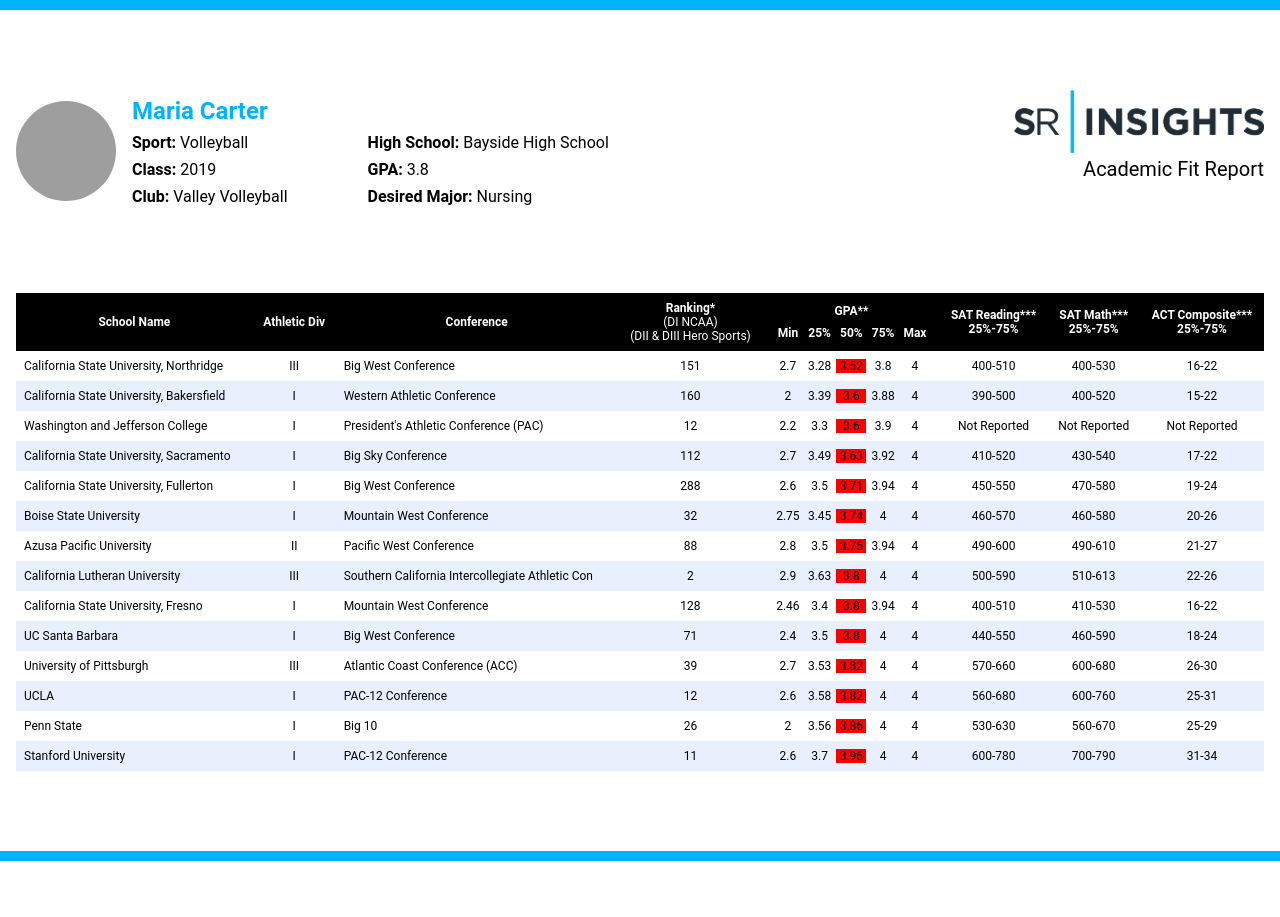
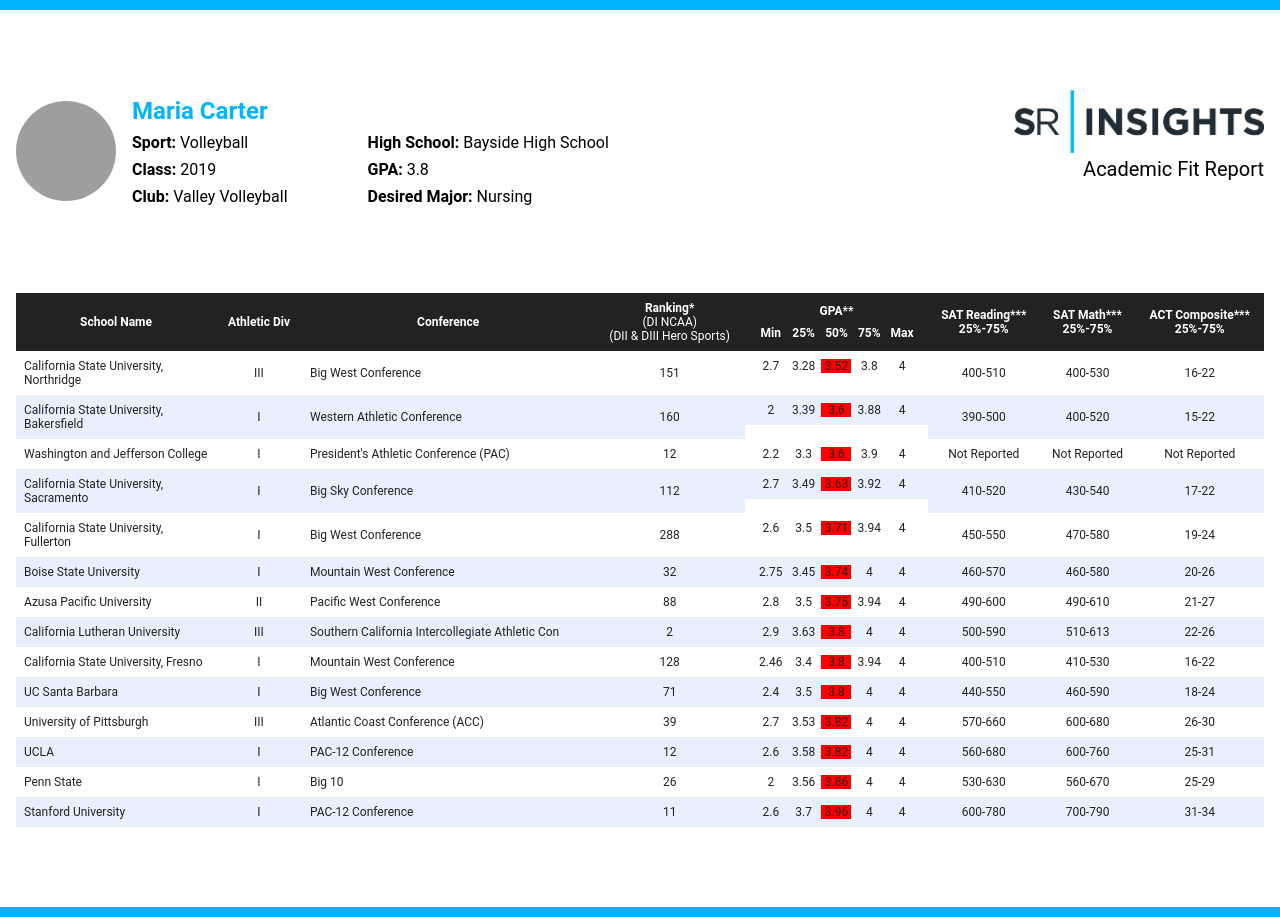
Before and after one commit to mezawebdev/sportsrecruits-code-challenge, a Vue app: page / in a window 1280 px wide. Before the commit the page ends 861 px from the top, so only its background shows below. Built offline with nearby package versions, Linux system fonts and the light colour scheme; grey boxes are pictures that could not be loaded.

Commit message:
make school name col sticky + some refactoring

```diff
--- a/src/assets/palette.scss
+++ b/src/assets/palette.scss
@@ -1,4 +1,5 @@
 :root {
   --aqua: #00b4ff;
   --light-gray: #e8f0fe;
+  --dark-gray: #222222;
 }
--- a/src/components/ReportTable.vue
+++ b/src/components/ReportTable.vue
@@ -6,7 +6,7 @@
   <div class="ReportTable">
     <table>
       <tr>
-        <th>School Name</th>
+        <th class="ReportTable__School sticky">School Name</th>
         <th>Athletic Div</th>
         <th>Conference</th>
         <th>
@@ -27,7 +27,7 @@
         <th>ACT Composite***<br />25%-75%</th>
       </tr>
       <tr v-for="report in reports">
-        <td>{{ report.school }}</td>
+        <td class="ReportTable__School sticky">{{ report.school }}</td>
         <td class="center">{{ report.division }}</td>
         <td>{{ report.conference }}</td>
         <td class="center">{{ report.ranking }}</td>
@@ -74,32 +74,47 @@
     text-align: center;
   }
 
+  .sticky {
+    position: sticky;
+    left: 0;
+    width: 12.5rem;
+  }
+
   table {
     border-collapse: collapse;
     width: 100%;
+    min-width: 62rem;
 
-    tr:nth-child(odd) {
-      background: var(--light-gray);
+    tr {
+      &:nth-child(odd):not(:first-child) {
+        th,
+        td {
+          background: var(--light-gray);
+        }
+      }
+
+      &:nth-child(even) {
+        th,
+        td {
+          background: white;
+        }
+      }
     }
 
     th,
     td {
       padding: 0.5rem;
-      margin: 0;
+      color: var(--dark-gray);
     }
 
     th {
-      background: black;
+      background: var(--dark-gray);
       color: white;
       font-weight: bold;
 
       span {
         font-weight: normal;
       }
-    }
-
-    table tr:nth-child(1) {
-      background: black;
     }
   }
 
```
